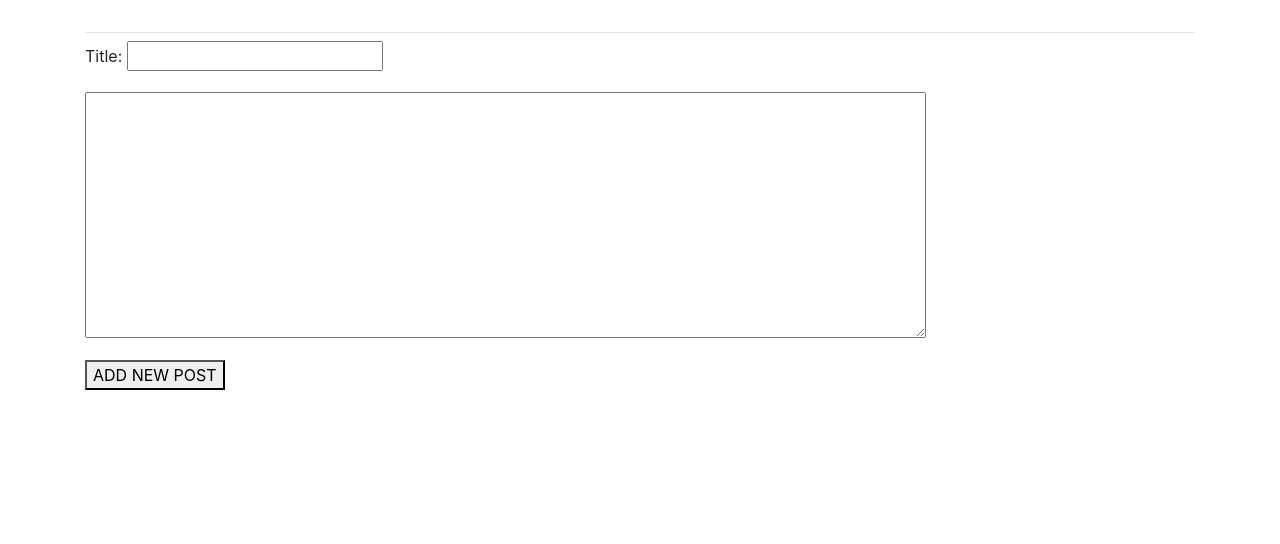
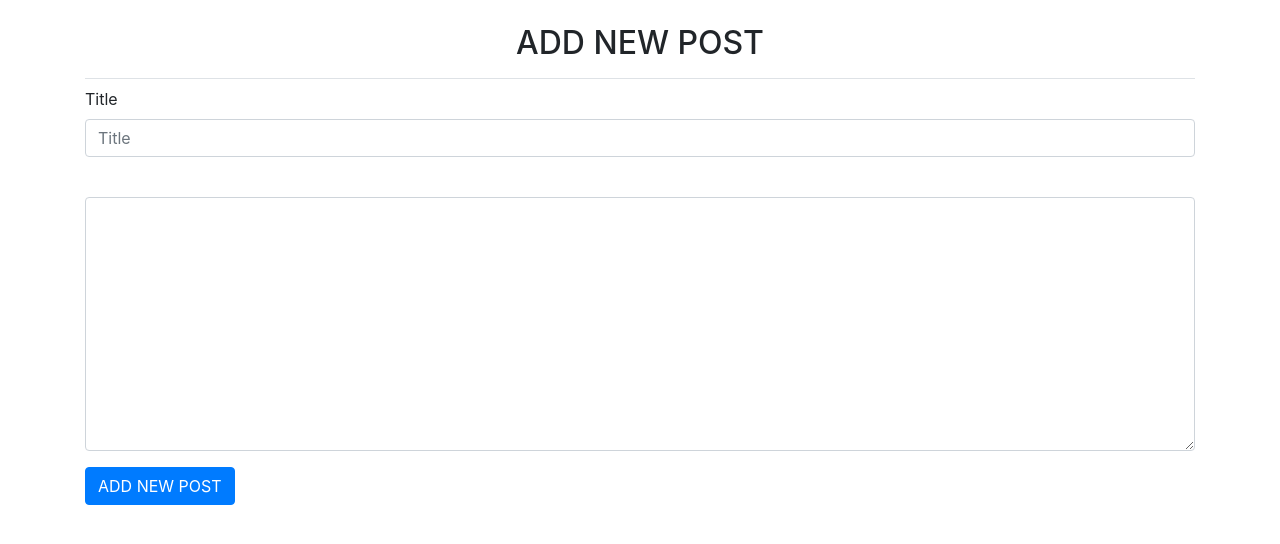
Before and after one commit to natani-peter/bloged, a Django app: page /my-posts/add-new-posts in a window 1280 px wide. Shown: the part 58-602 px from the top of the page. Run offline with Django 4.2, Linux system fonts and the light colour scheme; a user stored in the database is signed in; some libraries are stand-ins or nearby versions.

Commit message:
just added some styles

```diff
--- a/blogs/templates/blogs/add_post.html
+++ b/blogs/templates/blogs/add_post.html
@@ -1,12 +1,19 @@
 {% extends 'blogs/base.html' %}
+{% load bootstrap4 %}
+
 {% block title %}
-ADD NEW TOPIC
+    ADD NEW POST
+{% endblock %}
+{% block page-header %}
+    <h2 align="center">ADD NEW POST</h2>
 {% endblock %}
 
 {% block content %}
-<form action="{% url 'blogs:add_post' %}" method="post">
-{% csrf_token %}
-{{ form.as_p }}
-<button name="submit">ADD NEW POST</button>
-</form>
+    <form action="{% url 'blogs:add_post' %}" method="post">
+        {% csrf_token %}
+        {% bootstrap_form form %}
+        {% buttons %}
+            <button name="submit" class="btn btn-primary">ADD NEW POST</button>{% endbuttons %}
+
+    </form>
 {% endblock %}
```
Also changed, not shown: db.sqlite3.
